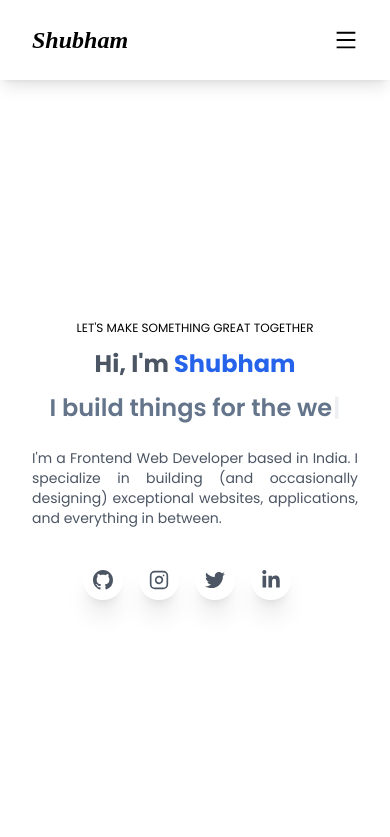
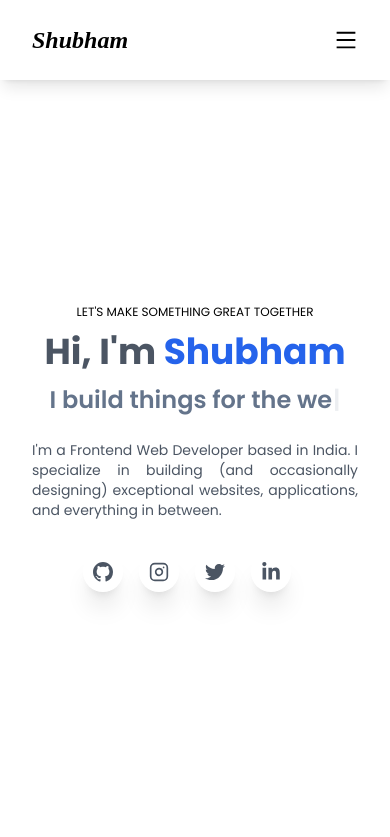
Before and after one commit to shubhamryaduvanshi/portfolio-v2, a Next.js app: page / in a window 390 px wide. Shown: the top 837 px of the page. Built offline with nearby package versions, Linux system fonts and the light colour scheme; a web font is replaced by a local one.

Commit message:
increasing name font size of hero

```diff
--- a/components/Hero.jsx
+++ b/components/Hero.jsx
@@ -4,9 +4,9 @@ import SocialMedia from "./SocialMedia";
 const Hero = () => {
   return (
     <div>
-      <div className="flex flex-col max-w-7xl mx-auto py-60 justify-center items-center">
+      <div className="flex flex-col max-w-7xl mx-auto pt-56 md:pt-60 pb-60 justify-center items-center">
         <p className="text-xs uppercase">Let&apos;s make something great together</p>
-        <h1 className="text-2xl md:text-4xl font-bold text-gray-600 pt-3 md:pt-4 pb-3 md:pb-6 ">
+        <h1 className="text-4xl md:text-4xl font-bold text-gray-600 pt-3 md:pt-4 pb-3 md:pb-6 ">
           Hi, I&apos;m <span className="text-blue-600">Shubham</span>
         </h1>
         <div className="text-center text-2xl md:text-4xl font-semibold text-slate-500">
```
